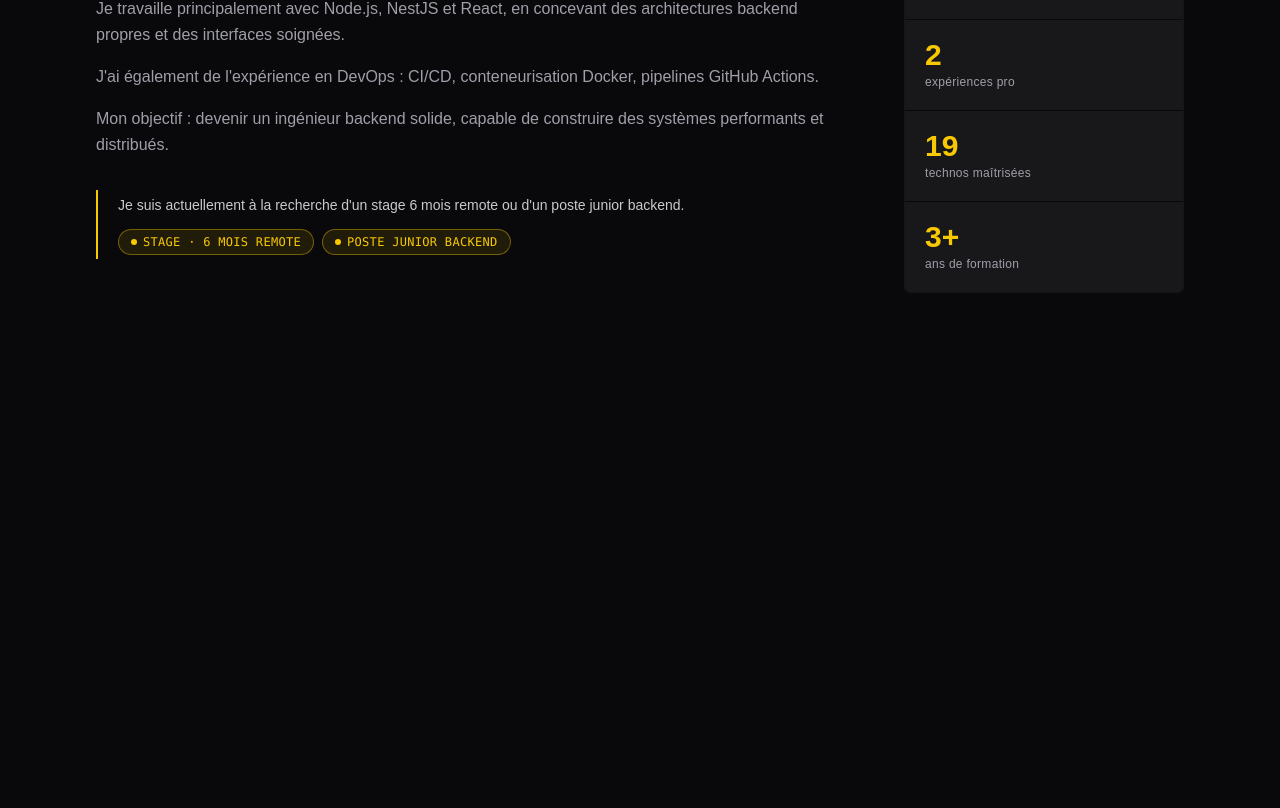
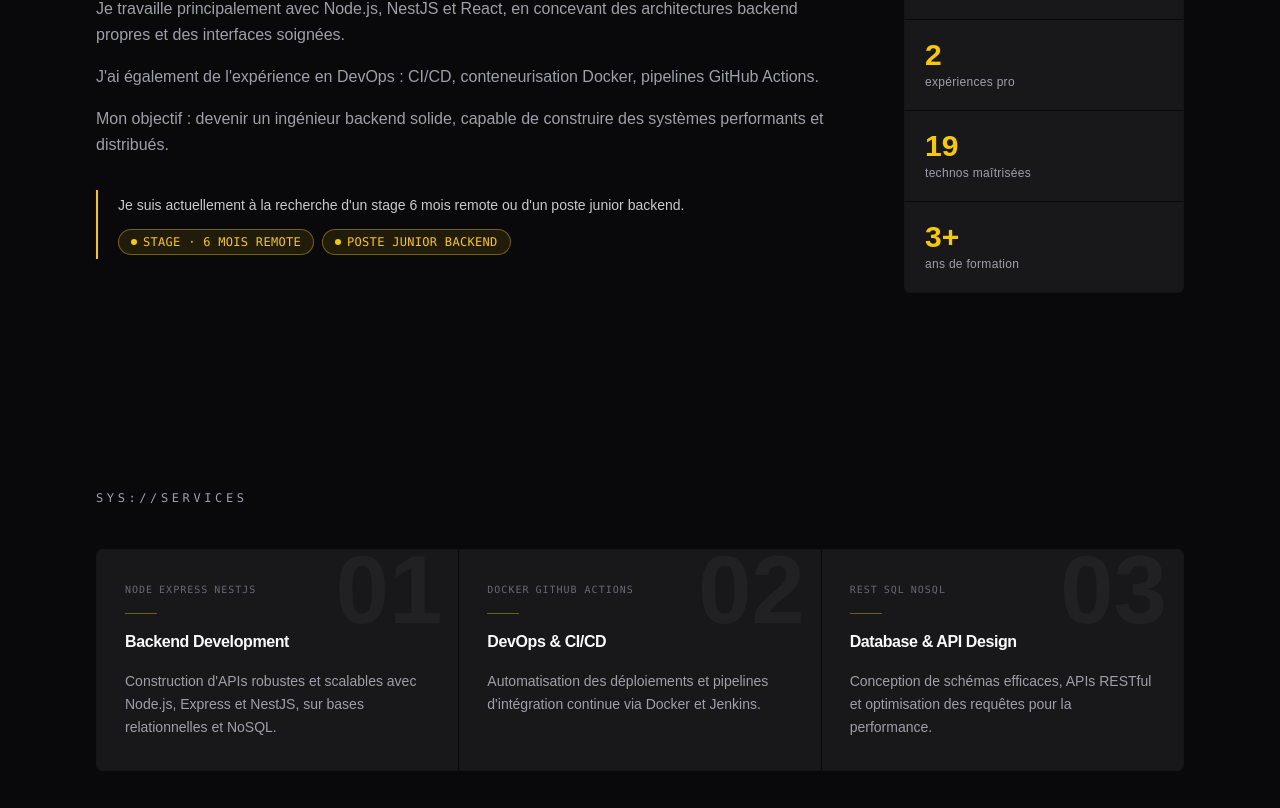
Before and after one commit to sanzouh/Portfolio, a React (Vite) app: page / in a window 1280 px wide. Shown: the part 1032-1840 px from the top of the page. Before the commit the page ends 1421 px from the top, so only its background shows below. Built offline with nearby package versions, Linux system fonts and the light colour scheme.

Commit message:
feat: add services section

```diff
--- a/src/App.tsx
+++ b/src/App.tsx
@@ -1,6 +1,7 @@
 import { Header } from "@/components/Header"
 import { Hero } from "@/components/sections/Hero"
 import { About } from "@/components/sections/About"
+import { Services } from "@/components/sections/Services"
 
 export default function App() {
   return (
@@ -9,6 +10,7 @@ export default function App() {
       <main className="pt-14">
         <Hero />
         <About />
+        <Services />
       </main>
     </div>
   )
--- /dev/null
+++ b/src/components/sections/Services.tsx
@@ -0,0 +1,58 @@
+import { services } from "@/data/portfolio"
+
+export function Services() {
+  return (
+    <section id="services" className="px-6 md:px-12 lg:px-24 py-24">
+      <div className="w-full max-w-7xl mx-auto">
+        <span className="text-xs font-mono tracking-[0.3em] text-muted-foreground uppercase">
+          SYS://SERVICES
+        </span>
+
+        <div className="mt-10 grid grid-cols-1 md:grid-cols-3 gap-px border border-border/50 rounded-sm overflow-hidden">
+          {services.map((service) => (
+            <div
+              key={service.number}
+              className="group relative flex flex-col gap-4 bg-card px-7 py-8 transition-colors hover:bg-card/80 overflow-hidden"
+            >
+              {/* Watermark number */}
+              <span
+                aria-hidden
+                className="absolute -top-2 right-4 text-8xl font-black text-foreground/[0.04] select-none leading-none transition-colors group-hover:text-primary/10"
+              >
+                {service.number}
+              </span>
+
+              {/* Tags */}
+              <div className="flex flex-wrap gap-1.5">
+                {service.tags.map((tag) => (
+                  <span
+                    key={tag}
+                    className="text-[10px] font-mono tracking-widest text-muted-foreground/60"
+                  >
+                    {tag}
+                  </span>
+                ))}
+              </div>
+
+              {/* Divider */}
+              <span className="h-px w-8 bg-primary/40 transition-all group-hover:w-12 group-hover:bg-primary" />
+
+              {/* Title */}
+              <h3 className="text-base font-semibold tracking-tight transition-colors group-hover:text-primary">
+                {service.title}
+              </h3>
+
+              {/* Description */}
+              <p className="text-sm text-muted-foreground leading-relaxed">
+                {service.description}
+              </p>
+
+              {/* Left border accent on hover */}
+              <span className="absolute left-0 top-0 h-full w-[2px] bg-primary scale-y-0 origin-top transition-transform duration-300 group-hover:scale-y-100" />
+            </div>
+          ))}
+        </div>
+      </div>
+    </section>
+  )
+}
```
